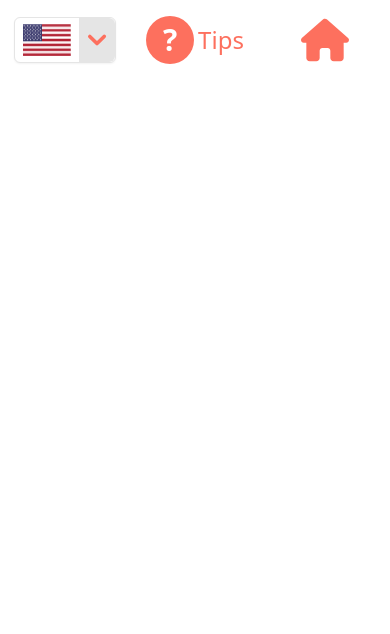
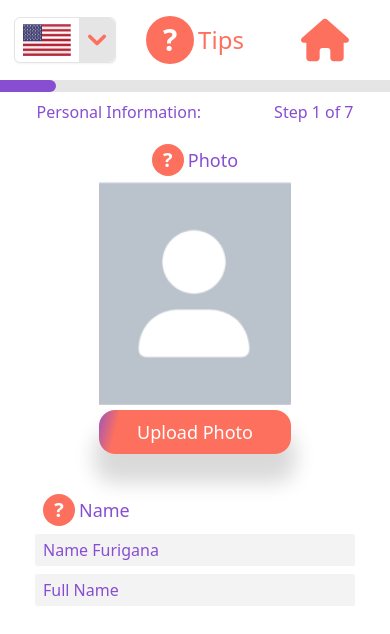
Before and after one commit to stmidi613/Japanese-Resume-Builder, a React (Create React App) app: page / in a window 390 px wide. Shown: the top 634 px of the page. Built offline with nearby package versions, Linux system fonts and the light colour scheme.

Commit message:
I continued to the form step1 and completed the cellphone header.  I also added a css sheet for the form portion to make things easier. I finished the photo and name portion.

```diff
--- a/src/App.tsx
+++ b/src/App.tsx
@@ -1,13 +1,13 @@
 import React from 'react';
 import './tailwind.css';
 import HomePage from './Components/HomePage/HomePage';
-import ResumeHeader from './Components/Resume/ResumeHeader/ResumeHeader';
+import Resume from './Components/Resume/Resume';
 
 
 const App: React.FC = () => {
   return (
     <>
-    <ResumeHeader />
+    <Resume />
     </>
   )
 }
--- a/src/Components/Buttons/HomeButton.tsx
+++ b/src/Components/Buttons/HomeButton.tsx
@@ -5,7 +5,7 @@ import { FontAwesomeIcon } from "@fortawesome/react-fontawesome";
 
 const HomeButton: React.FC = () => {
   return (
-    <FontAwesomeIcon className="w-12 h-12 text-orange" icon={faHome} />
+    <FontAwesomeIcon className="w-12 h-12 text-orange hover:text-purple" icon={faHome} />
   )
 }
 
--- /dev/null
+++ b/src/Components/Buttons/UploadButton.tsx
@@ -0,0 +1,9 @@
+import React from 'react'
+
+const UploadButton: React.FC = () => {
+  return (
+    <button className='mt-1 p-2 text-lg button-animation button'>Upload Photo</button>
+  )
+}
+
+export default UploadButton
--- /dev/null
+++ b/src/Components/Resume/Form1.tsx
@@ -0,0 +1,42 @@
+import React from "react";
+import photo from "../../images/photo.png";
+import UploadButton from "../Buttons/UploadButton";
+import TipsIcon from "./TipsIcon";
+import "./resume.css"
+
+const Form1: React.FC = () => {
+  return (
+    <>
+      <form className="form">
+        {/* Photo Section */}
+        <section className="section">
+          <div className="mb-1 flex justify-center">
+            <TipsIcon />
+            <h2 className="h2">
+              Photo
+            </h2>
+          </div>
+          <div className="flex w-48 flex-col justify-center">
+            <img src={photo} alt="photo" />
+            <UploadButton />
+          </div>
+        </section>
+        {/* Name Section */}
+        <section className="section">
+          <div className="section-div">
+            <TipsIcon />
+            <h2 className="h2">
+              Name
+            </h2>
+          </div>
+          <div className="input-div">
+            <input className="input focus:outline-none" placeholder="Name Furigana" type="text" name="fname" aria-required />
+            <input className="input focus:outline-none mt-2" placeholder="Full Name" type="text" name="fname" aria-required />
+          </div>
+        </section>
+      </form>
+    </>
+  );
+};
+
+export default Form1;
--- /dev/null
+++ b/src/Components/Resume/Resume.tsx
@@ -0,0 +1,14 @@
+import React from "react";
+import Form1 from "./Form1";
+import ResumeHeader from "./ResumeHeader/ResumeHeader";
+
+const Resume: React.FC = () => {
+  return (
+    <>
+      <ResumeHeader />
+      <Form1 />
+    </>
+  );
+};
+
+export default Resume;
--- a/src/Components/Resume/ResumeHeader/ResumeHeader.tsx
+++ b/src/Components/Resume/ResumeHeader/ResumeHeader.tsx
@@ -6,6 +6,9 @@ import HomeButton from "../../Buttons/HomeButton";
 
 const ResumeHeader: React.FC = () => {
   const [language, setLanguage] = useState<string>(USF);
+  const [step, setStep] = useState<number>(1);
+  const headerTitle = "Personal Information";
+
   return (
     <>
       <header className="grid grid-flow-col grid-cols-3 place-content-center py-4">
@@ -17,12 +20,19 @@ const ResumeHeader: React.FC = () => {
           />
         </div>
         <div className="grid place-content-center">
-        <TipsHeader />
+          <TipsHeader />
         </div>
         <div className="grid place-content-center">
-        <HomeButton />
+          <HomeButton />
         </div>
       </header>
+      <div className="h-3 w-full bg-gray">
+        <div className="h-3 rounded-r-lg w-[14.3%] bg-purple"></div>
+      </div>
+      <div className="md:hidden my-2 text-purple flex justify-around">
+        <p>{headerTitle}:</p>
+        <p>Step {step} of 7</p>
+      </div>
     </>
   );
 };
--- a/src/Components/Resume/ResumeHeader/TipsHeader.tsx
+++ b/src/Components/Resume/ResumeHeader/TipsHeader.tsx
@@ -1,10 +1,11 @@
 import React from "react";
+import '../../Buttons/button.css'
 
 const TipsHeader: React.FC = () => {
   return (
     <>
       <div className="grid grid-flow-col place-content-center w-fit">
-        <div className="bg-orange rounded-full p-1.5 w-12">
+        <div className="button-animation rounded-full p-1.5 w-12">
           <p className="text-white text-3xl font-extrabold grid place-content-center">
             ?
           </p>
--- a/src/Components/Resume/TipsIcon.tsx
+++ b/src/Components/Resume/TipsIcon.tsx
@@ -1,9 +1,10 @@
-import React from 'react'
+import React from 'react';
+import '../Buttons/button.css'
 
-const TipsIcon = () => {
+const TipsIcon: React.FC = () => {
   return (
     <>
-        <div className='bg-orange rounded-full p-0.5 w-8'>
+        <div className='button-animation mr-1 rounded-full p-0.5 w-8'>
             <p className='text-white text-xl font-extrabold grid place-content-center'>?</p>
         </div>
     </>
--- /dev/null
+++ b/src/Components/Resume/resume.css
@@ -0,0 +1,44 @@
+.form{
+    display: grid;
+    margin-top: 1.25rem;
+}
+
+.section{
+    display: grid;
+    place-content: center;
+}
+
+.section-div{
+    display: flex;
+    justify-content: start;
+    margin: 2.5rem 0 .5rem .5rem;
+}
+
+.h2{
+    display: grid;
+    place-content: center;
+    color: #874ed2;
+    font-size: 1.125rem;
+    line-height: 1.75rem;
+}
+
+.input-div{
+    display: grid;
+    width: 20rem;
+}
+
+.input{
+    background-color: rgba(196, 196, 196, 0.2);
+    padding: .25rem 0 .25rem .5rem;
+    border-radius: 0.125rem;
+}
+
+.input::placeholder { /* Chrome, Firefox, Opera, Safari 10.1+ */
+    color: #874ed2;
+    opacity: 1; /* Firefox */
+}
+
+.input:focus{
+    outline-offset: 2px;
+    outline-color:#fd705e;
+}
```
Also changed, not shown: src/Components/Buttons/button.css (line endings or trailing spaces), src/images/photo.png (added), src/tailwind.output.css.
